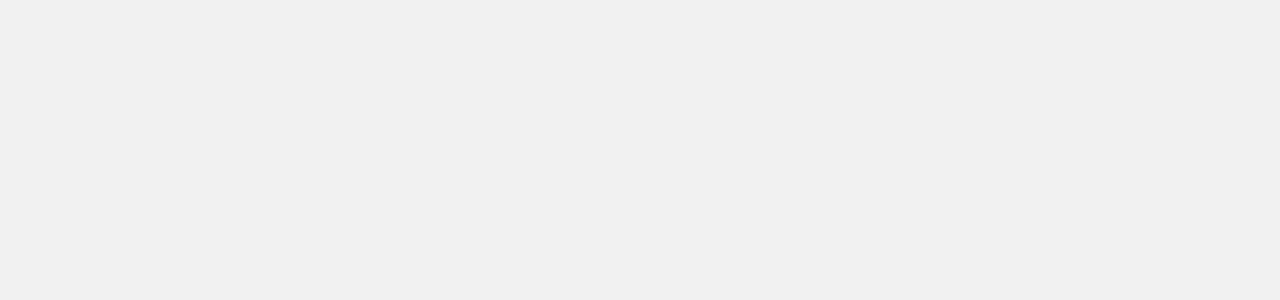
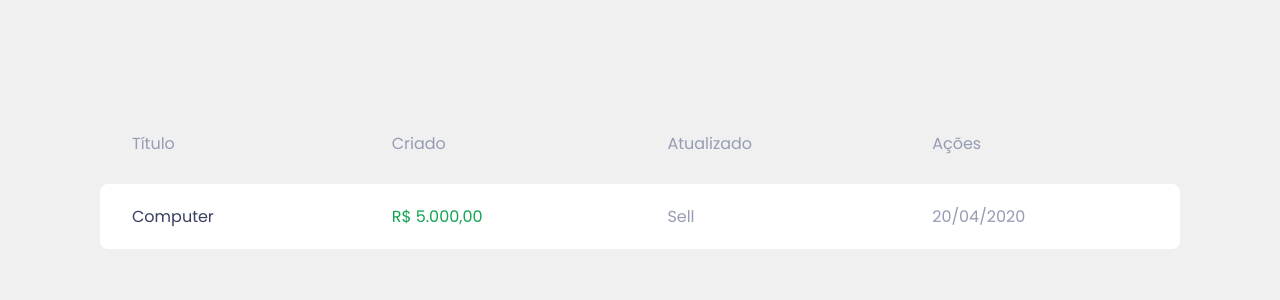
Before and after one commit to guedesviniciuss/naveapps_frontend, a React (Create React App) app: page /management in a window 1280 px wide. Shown: the top 300 px of the page. Built offline with nearby package versions, Linux system fonts and the light colour scheme.

Commit message:
Management added

```diff
--- a/src/pages/Dashboard/index.tsx
+++ b/src/pages/Dashboard/index.tsx
@@ -61,7 +61,12 @@ const Dashboard: React.FC = () => {
       </Hero>
       <Container>
         <Projects>
-          {projects?.map(project => (
+          {!(projects.length > 0) ? (
+            <h1>
+              Não foi possível carregar novas aplicações, tente mais tarde
+            </h1>
+          ) : (
+            projects?.map(project => (
               <Link to={`/projects/${project.name}`} key={project.id}>
                 <img
                   src={`http://localhost:3333/${project.thumbnail}`}
@@ -78,7 +83,8 @@ const Dashboard: React.FC = () => {
 
                 <FiChevronRight size={20} />
               </Link>
-          ))}
+            ))
+          )}
         </Projects>
       </Container>
     </>
--- a/src/pages/Dashboard/styles.ts
+++ b/src/pages/Dashboard/styles.ts
@@ -73,6 +73,15 @@ export const Projects = styled.div`
 
   display: flex;
   flex-wrap: wrap;
+  align-content: center;
+  justify-content: center;
+
+  h1 {
+    margin: 50px;
+    font-size: 20px;
+    font-weight: 400;
+    color: #a8a8b3;
+  }
 
   a {
     background: #fff;
--- /dev/null
+++ b/src/pages/Management/index.tsx
@@ -0,0 +1,37 @@
+import React, { useState, useEffect } from 'react';
+
+import api from '../../services/api';
+
+import { Container, TableContainer } from './styles';
+
+const Dashboard: React.FC = () => {
+  return (
+    <>
+      <Container>
+        <TableContainer>
+          <table>
+            <thead>
+              <tr>
+                <th>Título</th>
+                <th>Criado</th>
+                <th>Atualizado</th>
+                <th>Ações</th>
+              </tr>
+            </thead>
+
+            <tbody>
+              <tr>
+                <td className="title">Computer</td>
+                <td className="income">R$ 5.000,00</td>
+                <td>Sell</td>
+                <td>20/04/2020</td>
+              </tr>
+            </tbody>
+          </table>
+        </TableContainer>
+      </Container>
+    </>
+  );
+};
+
+export default Dashboard;
--- /dev/null
+++ b/src/pages/Management/styles.ts
@@ -0,0 +1,59 @@
+import styled from 'styled-components';
+
+interface CardProps {
+  total?: boolean;
+}
+
+export const Container = styled.div`
+  width: 100%;
+  max-width: 1120px;
+  margin: 0 auto;
+  padding: 40px 20px;
+`;
+
+export const TableContainer = styled.section`
+  margin-top: 64px;
+
+  table {
+    width: 100%;
+    border-spacing: 0 8px;
+
+    th {
+      color: #969cb3;
+      font-weight: normal;
+      padding: 20px 32px;
+      text-align: left;
+      font-size: 16px;
+      line-height: 24px;
+    }
+
+    td {
+      padding: 20px 32px;
+      border: 0;
+      background: #fff;
+      font-size: 16px;
+      font-weight: normal;
+      color: #969cb3;
+
+      &.title {
+        color: #363f5f;
+      }
+
+      &.income {
+        color: #12a454;
+      }
+
+      &.outcome {
+        color: #e83f5b;
+      }
+    }
+
+    td:first-child {
+      border-radius: 8px 0 0 8px;
+    }
+
+    td:last-child {
+      border-radius: 0 8px 8px 0;
+    }
+  }
+`;
--- a/src/routes/index.tsx
+++ b/src/routes/index.tsx
@@ -4,12 +4,14 @@ import { Switch, Route } from 'react-router-dom';
 import Dashboard from '../pages/Dashboard';
 import Applications from '../pages/Applications';
 import Login from '../pages/Login';
+import Management from '../pages/Management';
 
 const Routes: React.FC = () => (
   <Switch>
     <Route path="/" exact component={Dashboard} />
     <Route path="/projects/:project+" component={Applications} />
     <Route path="/login" component={Login} />
+    <Route path="/management" component={Management} />
   </Switch>
 );
 
```
Lines whose indentation alone changed are shown as unchanged.
